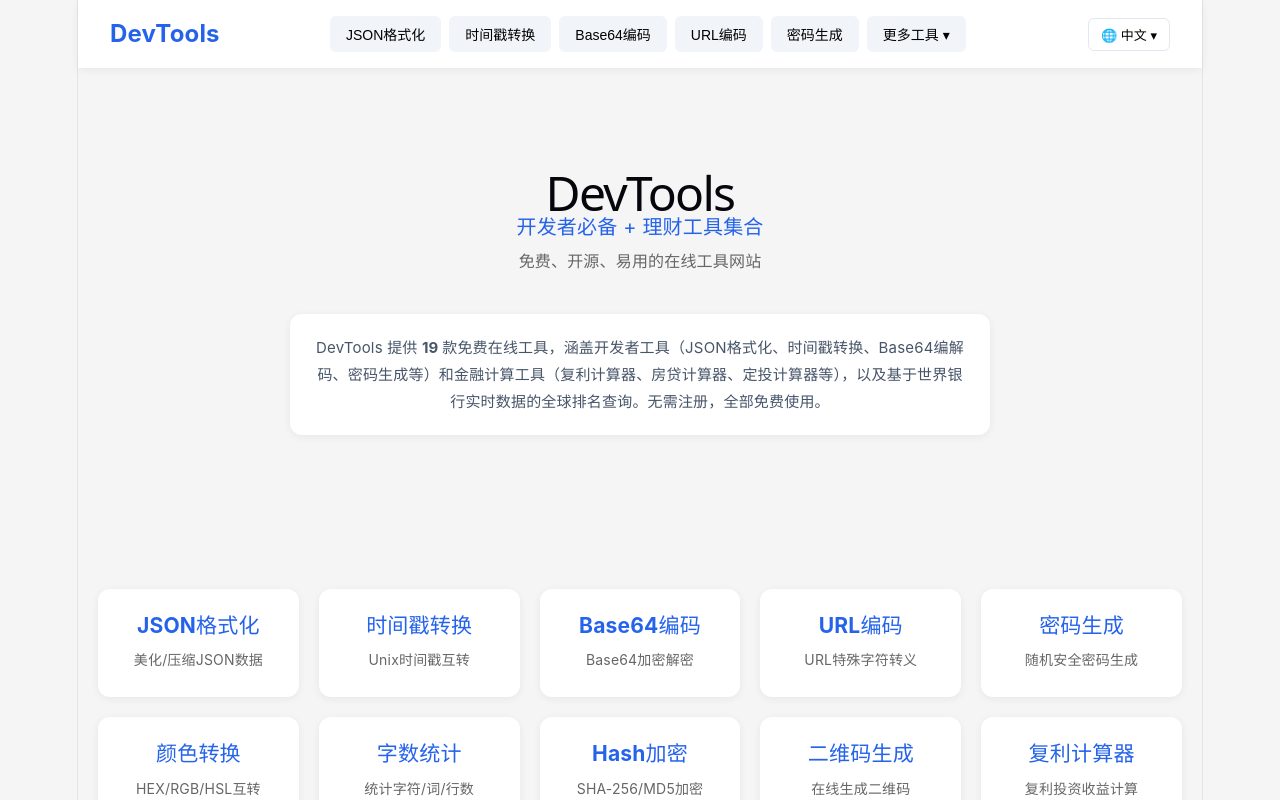
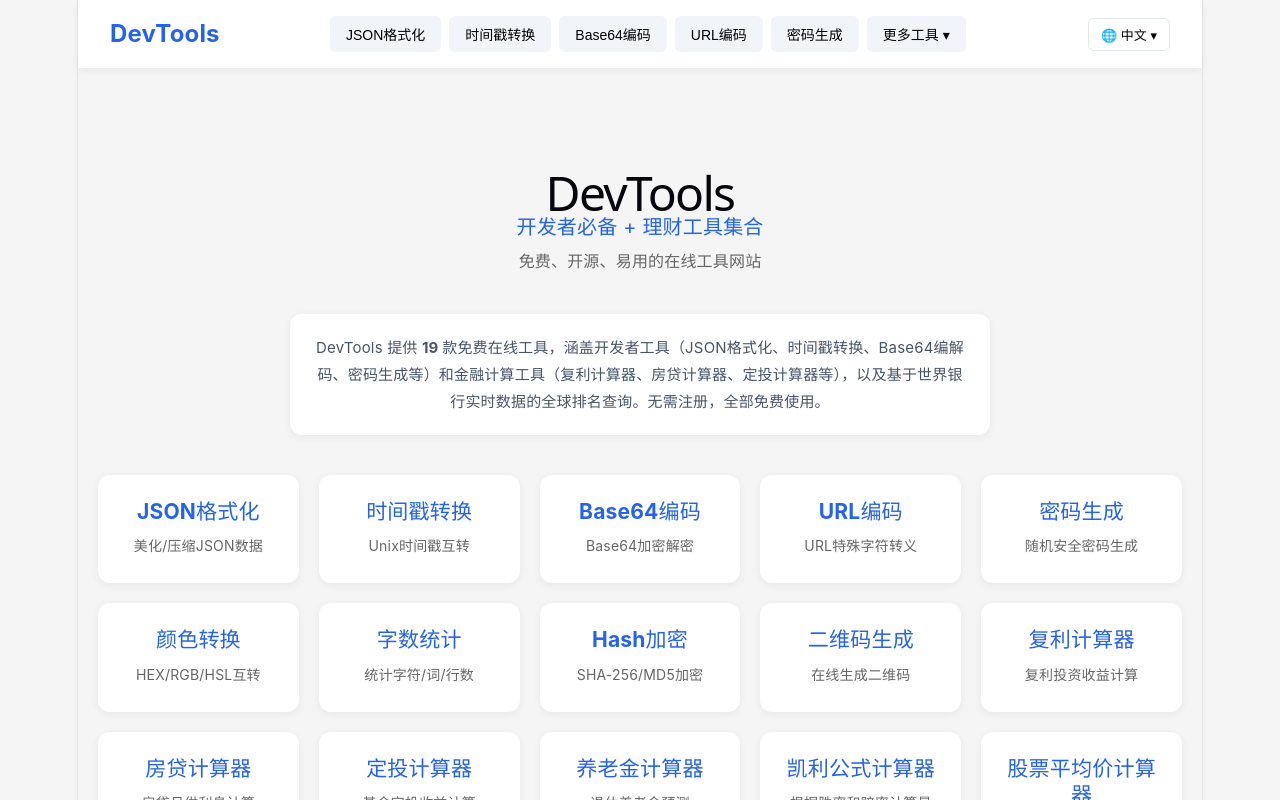
Before and after one commit to wuge665/thbe, a React (Vite) app: page / in a window 1280 px wide. Shown: the top 800 px of the page. Built offline with nearby package versions, Linux system fonts and the light colour scheme.

Commit message:
Remove ad placeholders (AdSense policy), keep only head script

```diff
--- a/src/App.css
+++ b/src/App.css
@@ -515,21 +515,6 @@ footer {
   }
 }
 
-/* 广告位 */
-.ad-placeholder {
-  text-align: center;
-  overflow: hidden;
-}
-.ad-banner {
-  margin: 24px auto;
-  max-width: 728px;
-  min-height: 90px;
-}
-.ad-tool-bottom {
-  margin-top: 24px;
-  min-height: 90px;
-}
-
 /* 下拉菜单 */
 .dropdown {
   position: relative;
--- a/src/App.jsx
+++ b/src/App.jsx
@@ -67,9 +67,6 @@ function Home() {
       <div className="site-intro">
         <p>DevTools 提供 <strong>19 款免费在线工具</strong>，涵盖开发者工具（JSON格式化、时间戳转换、Base64编解码、密码生成等）和金融计算工具（复利计算器、房贷计算器、定投计算器等），以及基于世界银行实时数据的全球排名查询。无需注册，全部免费使用。</p>
       </div>
-      <div className="ad-placeholder ad-banner">
-        <ins className="adsbygoogle" style={{ display: 'block' }} data-ad-client="ca-pub-5148253505955374" data-ad-slot="" data-ad-format="auto" data-full-width-responsive="true" />
-      </div>
       <div className="tool-grid">
         {tools.map(t => (
           <div key={t.id} className="tool-card" onClick={() => navigate(`/tool/${t.id}`)}>
@@ -127,9 +124,6 @@ function ToolPage() {
       <h2>{tool.name}</h2>
       <p className="tool-description">{tool.content}</p>
       <div className="tool-area">{renderToolComponent()}</div>
-      <div className="ad-placeholder ad-tool-bottom">
-        <ins className="adsbygoogle" style={{ display: 'block' }} data-ad-client="ca-pub-5148253505955374" data-ad-slot="" data-ad-format="auto" data-full-width-responsive="true" />
-      </div>
     </div>
   )
 }
@@ -150,10 +144,6 @@ function App() {
   const navigate = useNavigate()
   const location = useLocation()
   const { t, lang, setLang } = useLang()
-
-  useEffect(() => {
-    try { (adsbygoogle = window.adsbygoogle || []).push({}) } catch (e) {}
-  }, [location])
   const [moreOpen, setMoreOpen] = useState(false)
   const [langOpen, setLangOpen] = useState(false)
   const moreRef = useRef(null)
```
Also changed, not shown: src/components/AdBanner.jsx (deleted, +0 -13 lines).
